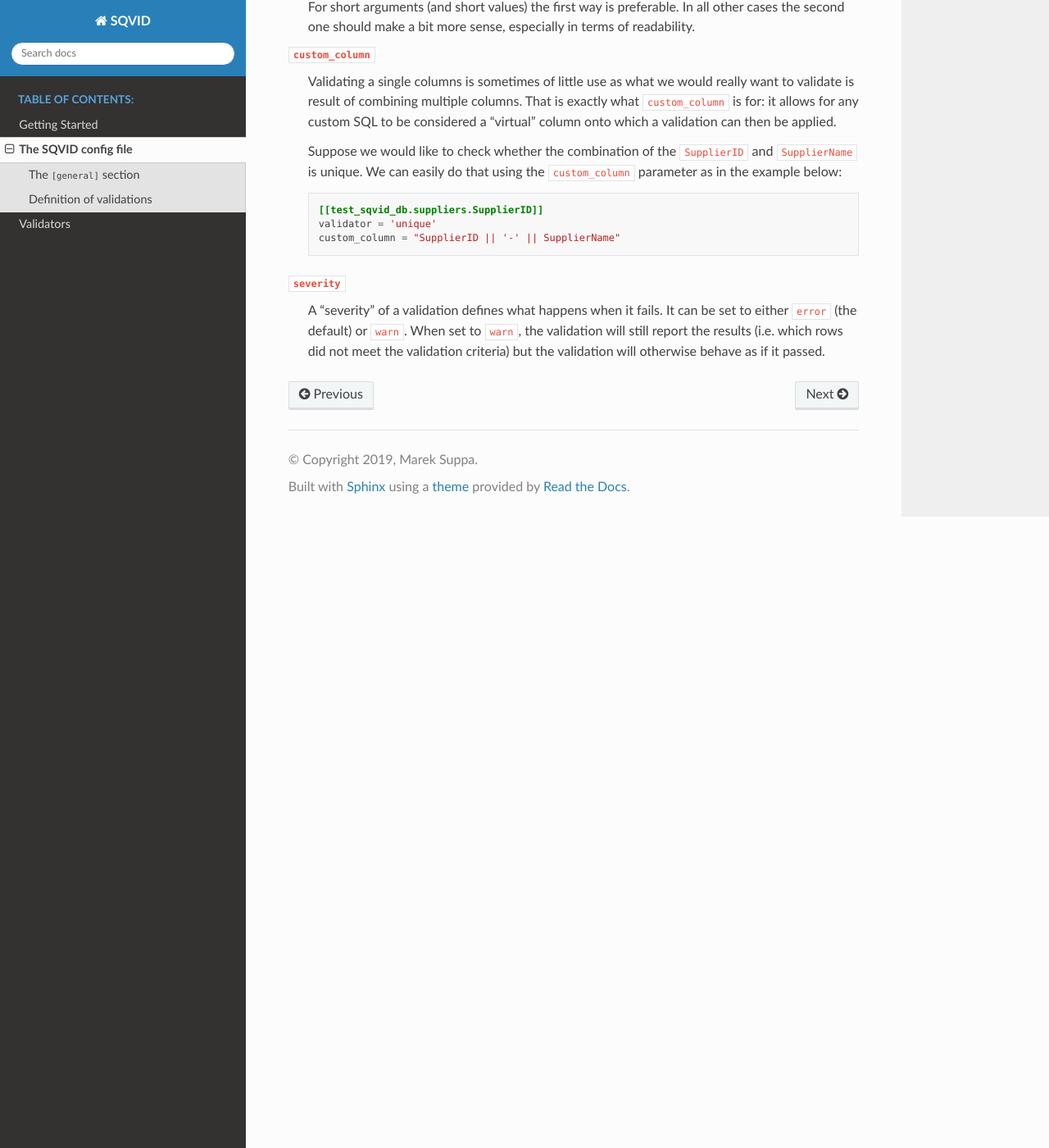
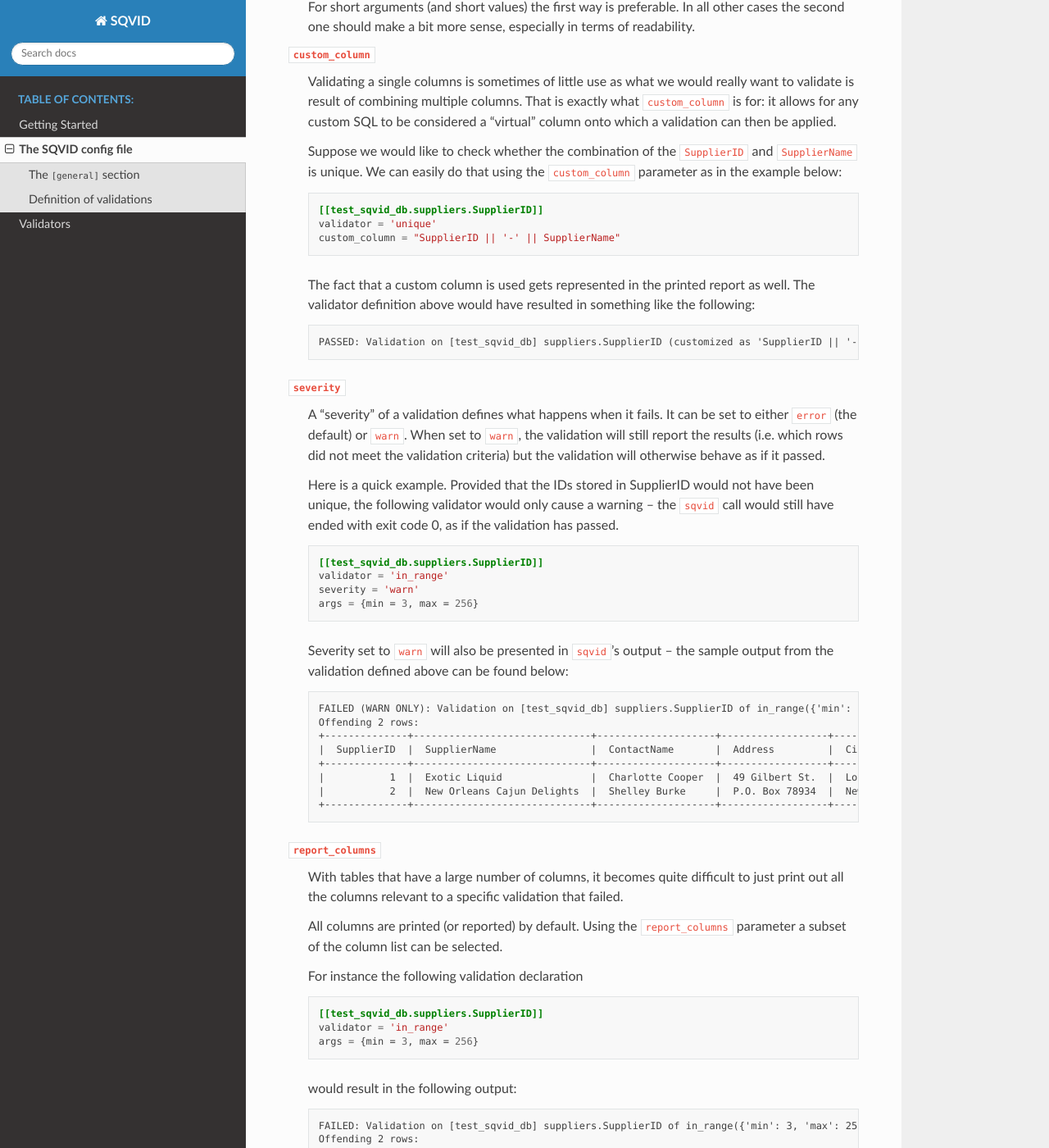
Before and after one commit to mrshu/sqvid, a Sphinx documentation site: the page built from docs/sqvid-config.rst, in a window 1280 px wide and 1400 px high, scrolled down 2150 px. Shown: the whole window at 82% size. Built offline with Sphinx 7.4.7 and the Read the Docs theme 2.0.0, drawn with Linux system fonts in a browser that asks for light colours; some of the changed text lies outside the part shown.

Commit message:
docs: Add examples for validator parameters
* Add `report_columns` validator.

* Add various examples for parameters of all sorts of validators.

Signed-off-by: mr.Shu <mr@shu.io>

```diff
--- a/docs/sqvid-config.rst
+++ b/docs/sqvid-config.rst
@@ -130,6 +130,14 @@
       validator = 'unique'
       custom_column = "SupplierID || '-' || SupplierName"
 
+    The fact that a custom column is used gets represented in the printed
+    report as well. The validator definition above would have resulted in
+    something like the following:
+
+    .. code:: text
+
+      PASSED: Validation on [test_sqvid_db] suppliers.SupplierID (customized as 'SupplierID || '-' || SupplierName') of unique
+
 ``severity``
     A "severity" of a validation defines what happens when it fails. It can
     be set to either ``error`` (the default) or ``warn``.  When set to
@@ -137,5 +145,92 @@
     did not meet the validation criteria) but the validation will otherwise
     behave as if it passed.
 
+    Here is a quick example. Provided that the IDs stored in SupplierID
+    would not have been unique, the following validator would only cause a
+    warning -- the ``sqvid`` call would still have ended with exit code 0,
+    as if the validation has passed.
+
+    .. code:: toml
+
+      [[test_sqvid_db.suppliers.SupplierID]]
+      validator = 'in_range'
+      severity = 'warn'
+      args = {min = 3, max = 256}
+
+
+    Severity set to ``warn`` will also be presented in ``sqvid``'s output
+    -- the sample output from the validation defined above can be found
+    below:
+
+    .. code:: text
+
+      FAILED (WARN ONLY): Validation on [test_sqvid_db] suppliers.SupplierID of in_range({'min': 3, 'max': 256})
+      Offending 2 rows:
+      +--------------+------------------------------+--------------------+------------------+---------------+--------------+-----------+------------------+
+      |  SupplierID  |  SupplierName                |  ContactName       |  Address         |  City         |  PostalCode  |  Country  |  Phone           |
+      +--------------+------------------------------+--------------------+------------------+---------------+--------------+-----------+------------------+
+      |           1  |  Exotic Liquid               |  Charlotte Cooper  |  49 Gilbert St.  |  Londona      |  EC1 4SD     |  UK       |  (171) 555-2222  |
+      |           2  |  New Orleans Cajun Delights  |  Shelley Burke     |  P.O. Box 78934  |  New Orleans  |  70117       |  USA      |  (100) 555-4822  |
+      +--------------+------------------------------+--------------------+------------------+---------------+--------------+-----------+------------------+
+
+
+``report_columns``
+    With tables that have a large number of columns, it becomes quite
+    difficult to just print out all the columns relevant to a specific
+    validation that failed.
+
+    All columns are printed (or reported) by default. Using the
+    ``report_columns`` parameter a subset of the column list can be
+    selected.
+
+    For instance the following validation declaration
+
+    .. code:: toml
+
+      [[test_sqvid_db.suppliers.SupplierID]]
+      validator = 'in_range'
+      args = {min = 3, max = 256}
+
+    would result in the following output:
+
+    .. code:: text
+
+      FAILED: Validation on [test_sqvid_db] suppliers.SupplierID of in_range({'min': 3, 'max': 256})
+      Offending 2 rows:
+      +--------------+------------------------------+--------------------+------------------+---------------+--------------+-----------+------------------+
+      |  SupplierID  |  SupplierName                |  ContactName       |  Address         |  City         |  PostalCode  |  Country  |  Phone           |
+      +--------------+------------------------------+--------------------+------------------+---------------+--------------+-----------+------------------+
+      |           1  |  Exotic Liquid               |  Charlotte Cooper  |  49 Gilbert St.  |  Londona      |  EC1 4SD     |  UK       |  (171) 555-2222  |
+      |           2  |  New Orleans Cajun Delights  |  Shelley Burke     |  P.O. Box 78934  |  New Orleans  |  70117       |  USA      |  (100) 555-4822  |
+      +--------------+------------------------------+--------------------+------------------+---------------+--------------+-----------+------------------+
+
+
+    Whereas the following validation
+
+    .. code:: toml
+
+      [[test_sqvid_db.suppliers.SupplierID]]
+      validator = 'in_range'
+      report_columns = [
+        'SupplierID',
+        'SupplierName'
+      ]
+      args = {min = 3, max = 256}
+
+    would then output the following:
+
+    .. code:: toml
+
+      FAILED: Validation on [test_sqvid_db] suppliers.SupplierID of in_range({'min': 3, 'max': 256})
+      Offending 2 rows:
+      +--------------+------------------------------+
+      |  SupplierID  |  SupplierName                |
+      +--------------+------------------------------+
+      |           1  |  Exotic Liquid               |
+      |           2  |  New Orleans Cajun Delights  |
+      +--------------+------------------------------+
+
+
+
 .. _Database URL: https://docs.sqlalchemy.org/en/13/core/engines.html#database-urls
 .. _TOML tables: https://github.com/toml-lang/toml#user-content-table
```
